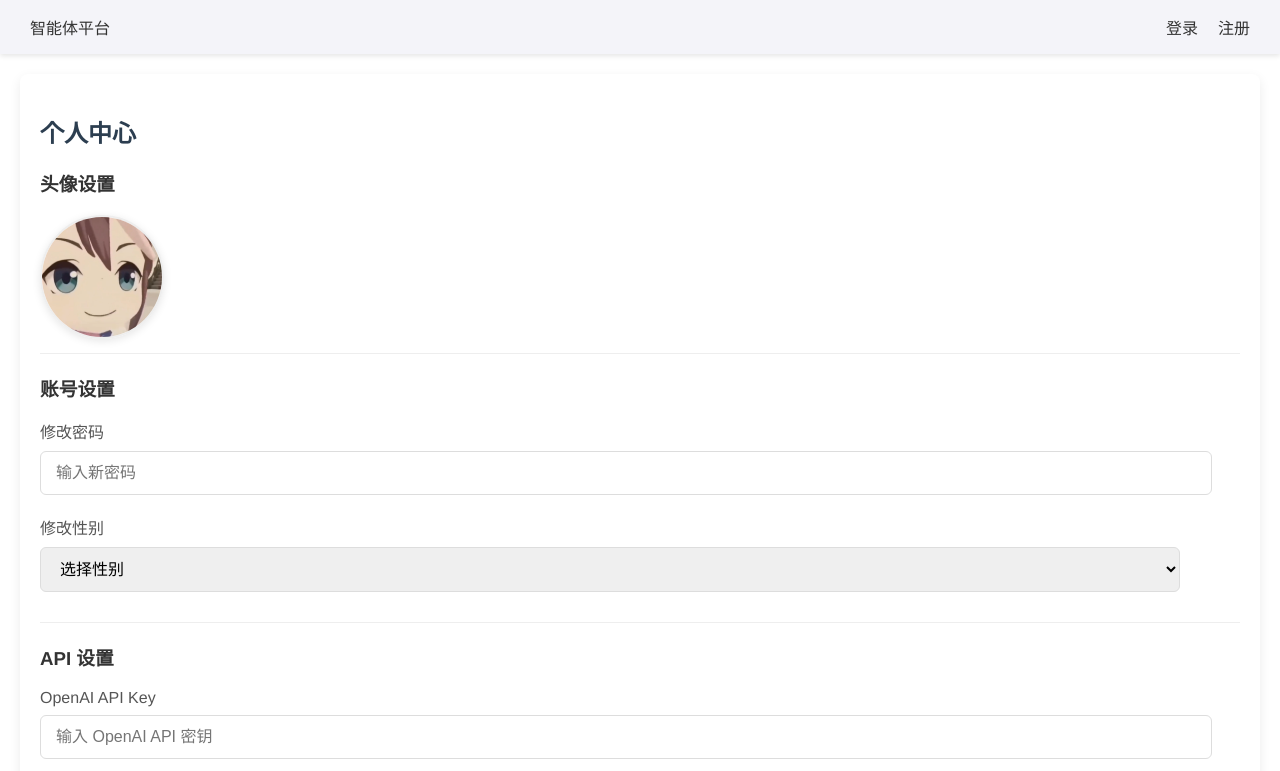
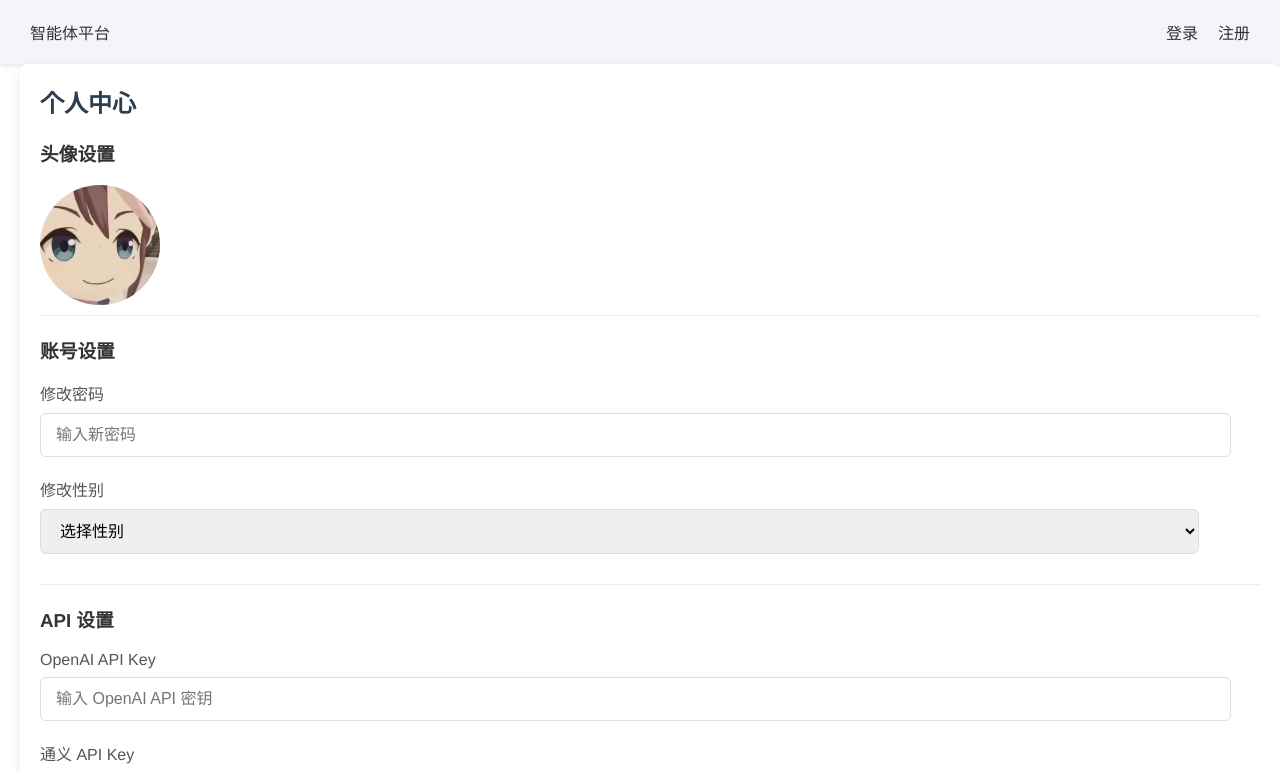
Before and after one commit to Fhyywen/qianduan, a Vue app: page /center in a window 1280 px wide. Shown: the top 771 px of the page. Built offline with nearby package versions, Linux system fonts and the light colour scheme; no server answers; sample sign-in values are in the browser's storage.

Commit message:
优化个人中心

```diff
--- a/src/components/NavBar.vue
+++ b/src/components/NavBar.vue
@@ -27,12 +27,14 @@
           <template v-if="isAuthenticated">
             <div class="user-info">
               <span class="username">{{ currentUser.username }}</span>
-              <div
-                @mouseenter="handleAvatarHoverEnter"
-                @mouseleave="handleAvatarHoverLeave"
-                style="position: relative"
-              >
-                <img :src="avatarUrl" alt="Avatar" class="avatar" />
+              <div style="position: relative">
+                <img
+                  :src="avatarUrl"
+                  alt="Avatar"
+                  class="avatar"
+                  @mouseenter="handleAvatarHoverEnter"
+                  @mouseleave="handleAvatarHoverLeave"
+                />
                 <div :class="{ 'dropdown-menu': true, 'show': isDropdownOpen }">
                   <button class="dropdown-item" @click="logout">
                     <span class="icon">🚪</span> 退出
@@ -64,20 +66,20 @@ export default {
     return {
       isDropdownOpen: ref(false),
       avatarUrl: defaultAvatar
-    }
+    };
   },
   computed: {
     isAuthenticated() {
-      return this.$store.getters['auth/isAuthenticated']
+      return this.$store.getters['auth/isAuthenticated'];
     },
     currentUser() {
-      return this.$store.getters['auth/currentUser'] || {}
+      return this.$store.getters['auth/currentUser'] || {};
     }
   },
   methods: {
     logout() {
-      this.$store.dispatch('auth/logout')
-      this.$router.push('/login')
+      this.$store.dispatch('auth/logout');
+      this.$router.push('/login');
     },
     handleAvatarHoverEnter() {
       this.isDropdownOpen = true;
@@ -86,7 +88,7 @@ export default {
       this.isDropdownOpen = false;
     }
   }
-}
+};
 </script>
 
 <style scoped>
@@ -145,10 +147,11 @@ export default {
   display: flex;
   justify-content: space-between;
   align-items: center;
-  padding: 15px 20px;
+  padding: 20px 20px;
   background-color: #f4f4f9;
   color: #333;
-  box-shadow: 0 2px 5px rgba(0,0,0,0.1);
+  box-shadow: 0 2px 5px rgba(0, 0, 0, 0.1);
+
 }
 
 .navbar a {
@@ -165,12 +168,12 @@ export default {
 .navbar-links {
   display: flex;
   align-items: center;
+
 }
 
 .user-info {
   display: flex;
   align-items: center;
-  gap: 10px;
 }
 
 .username {
@@ -185,16 +188,22 @@ export default {
   object-fit: cover;
   cursor: pointer;
   border: 2px solid #ddd;
+  transition: transform 0.3s;
+}
+
+.avatar:hover {
+  transform: scale(1.2);
 }
 
 .dropdown-menu {
   position: absolute;
   top: 100%;
-  right: 0;
+  left: 50%;
+  transform: translateX(-50%);
   background-color: white;
   border: 1px solid #ddd;
   border-radius: 4px;
-  box-shadow: 0 2px 5px rgba(0,0,0,0.1);
+  box-shadow: 0 2px 5px rgba(0, 0, 0, 0.1);
   display: none;
   z-index: 100;
   min-width: 120px;
--- a/src/views/Auth/Center.vue
+++ b/src/views/Auth/Center.vue
@@ -147,11 +147,11 @@ const handleSubmit = async () => {
 
 <style scoped>
 .profile-content {
-  padding: 20px;
+  padding: 0px 20px 20px;
   background-color: #fff;
   border-radius: 8px;
   box-shadow: 0 4px 12px rgba(0,0,0,0.08);
-  margin: 20px;
+  margin-left: 20px;
 }
 
 .profile-section {
@@ -174,6 +174,8 @@ const handleSubmit = async () => {
 .profile-avatar-wrapper {
   position: relative;
   cursor: pointer;
+  width: 120px; /* 固定宽度与头像相同 */
+  height: 120px; /* 固定高度与头像相同 */
 }
 
 .profile-avatar {
@@ -181,14 +183,19 @@ const handleSubmit = async () => {
   height: 120px;
   border-radius: 50%;
   object-fit: cover;
-  border: 2px solid #eee;
-  box-shadow: 0 2px 8px rgba(0,0,0,0.1);
+  /* 移除默认的边框和阴影 */
+  border: none;
+  box-shadow: none;
+  /* 移除右边距 */
+  margin-right: 0;
   transition: filter 0.3s ease;
-  margin-right: 500px;
 }
 
+/* 只在悬停时显示边框和阴影 */
 .profile-avatar-wrapper:hover .profile-avatar {
-  filter: brightness(70%);
+  border: none;
+  box-shadow: 0 2px 8px rgba(0,0,0,0.1);
+  filter: brightness(90%);
 }
 
 .avatar-hover-text {
@@ -200,6 +207,7 @@ const handleSubmit = async () => {
   font-size: 14px;
   opacity: 0;
   transition: opacity 0.3s ease;
+  pointer-events: none; /* 防止文字干扰点击 */
 }
 
 .profile-avatar-wrapper:hover .avatar-hover-text {
```
